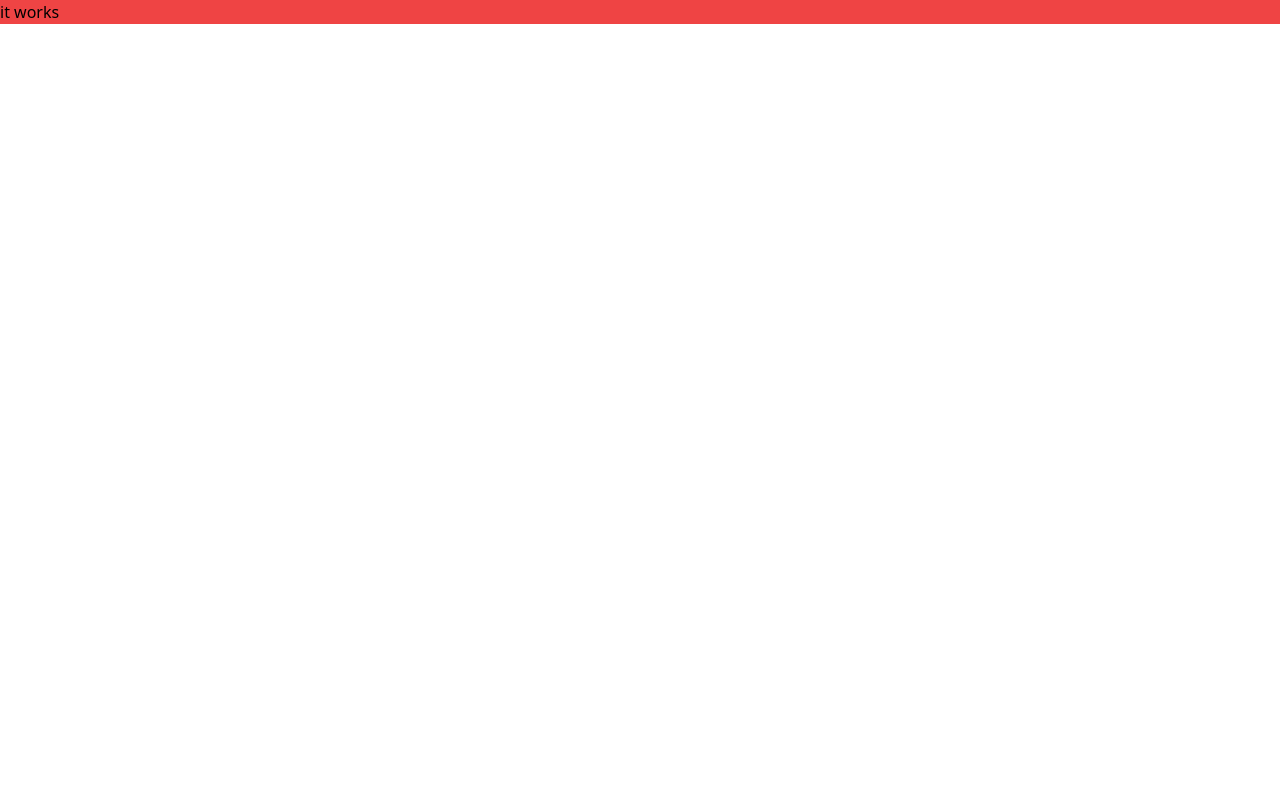
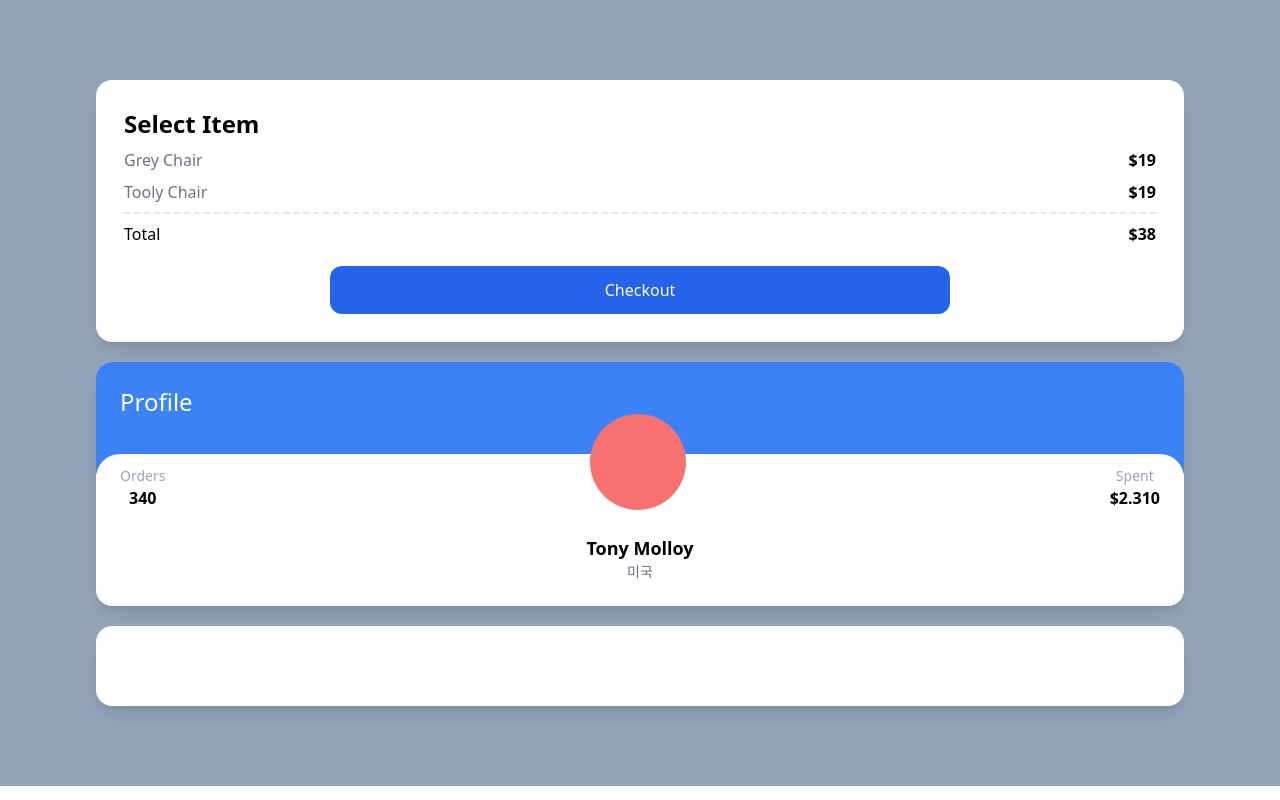
Before and after one commit to kuroneko-s/React_Carrot-Market-Clone-S, a Next.js app: page / in a window 1280 px wide. Built offline with nearby package versions, Linux system fonts and the light colour scheme.

Commit message:
learning tailwindcss

```diff
--- a/pages/index.tsx
+++ b/pages/index.tsx
@@ -2,8 +2,49 @@ import type { NextPage } from "next";
 
 const Home: NextPage = () => {
   return (
-    <div className="bg-red-500">
-      <h1 className="text-black">it works</h1>
+    <div className="bg-slate-400 py-20 px-24 flex flex-col space-y-5">
+      <div className="bg-white p-7 rounded-2xl shadow-lg">
+        <span className="font-bold text-2xl">Select Item</span>
+        <div className="flex justify-between my-2">
+          <span className="text-gray-500">Grey Chair</span>
+          <span className="font-bold">$19</span>
+        </div>
+        <div className="flex justify-between my-2">
+          <span className="text-gray-500">Tooly Chair</span>
+          <span className="font-bold">$19</span>
+        </div>
+        <div className="flex justify-between mt-2 pt-2 border-t-2 border-dashed">
+          <span>Total</span>
+          <span className="font-bold">$38</span>
+        </div>
+        <div className="mt-5 bg-blue-600 text-white p-3 text-center rounded-xl w-3/5 mx-auto">
+          Checkout
+        </div>
+      </div>
+      <div className="bg-white overflow-hidden rounded-2xl shadow-lg">
+        <div className="bg-blue-500 p-6 pb-14">
+          <span className="text-white text-2xl">Profile</span>
+        </div>
+        <div className="rounded-3xl p-6 bg-white relative -top-5">
+          <div className="flex relative -top-16 justify-between items-end">
+            <div className="flex flex-col items-center">
+              <span className="text-sm text-gray-400">Orders</span>
+              <span className="font-bold">340</span>
+            </div>
+            <div className="h-24 w-24 bg-red-400 rounded-full" />
+            <div className="flex flex-col items-center">
+              <span className="text-sm text-gray-400">Spent</span>
+              <span className="font-bold">$2.310</span>
+            </div>
+          </div>
+          <div className="relative flex flex-col items-center -mt-10 -mb-5">
+            <span className="text-lg font-bold">Tony Molloy</span>
+            <span className="text-sm text-gray-500">미국</span>
+          </div>
+        </div>
+        <div></div>
+      </div>
+      <div className="bg-white p-10 rounded-2xl shadow-lg"></div>
     </div>
   );
 };
```
Also changed, not shown: 1 other file (tests, documents, lock files or other folders).
